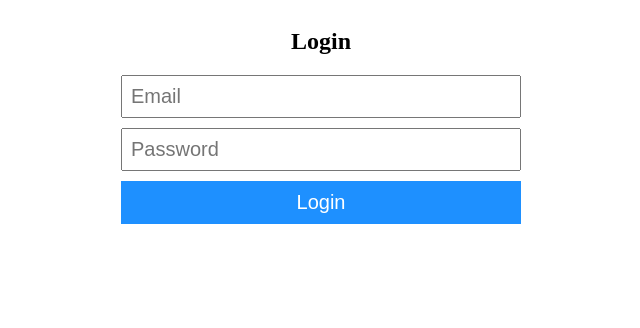
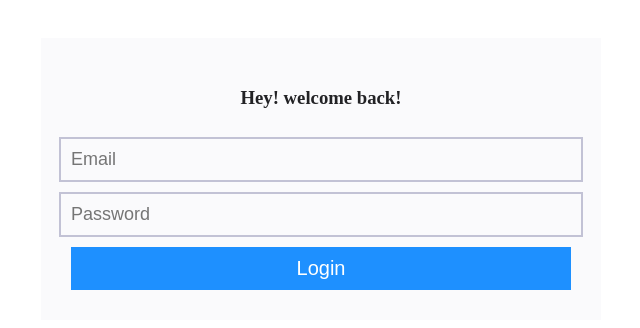
Before and after one commit to 0Kwanele0/Recruiter, a Next.js app in the folder client/: page /login in a window 1280 px wide. Shown: the top 328 px of the page, without its empty margins (319-959 px from the left). Built offline with nearby package versions, Linux system fonts and the light colour scheme.

Commit message:
edited login form

```diff
--- a/client/pages/login/index.jsx
+++ b/client/pages/login/index.jsx
@@ -31,8 +31,8 @@ function Login() {
 
   return (
     <div className={styles.container}>
-      <h2>Login</h2>
       <form onSubmit={handleSubmit(onSubmit)} action="submit">
+        <h3>Hey! welcome back!</h3>
         <input
           {...register("email", { required: true })}
           type="email"
--- a/client/styles/login.module.scss
+++ b/client/styles/login.module.scss
@@ -3,17 +3,29 @@
   flex-direction: column;
   align-items: center;
   form {
-    max-width: 400px;
-    width: 100%;
+    font-family: inherit;
+    gap: 10px;
+    background-color: rgb(250, 250, 252);
+    padding: 30px;
     display: flex;
     flex-direction: column;
-    font-family: inherit;
-    gap: 10px;
+    align-items: center;
+    margin-top: 30px;
+    width: 500px;
+    h3 {
+      color: rgb(34, 34, 37);
+    }
     input {
-      font-size: 20px;
-      padding: 8px;
+      font-weight: 200;
+      width: 100%;
+      font-size: 18px;
+      padding: 10px;
+      border-radius: 0px;
+      background-color: transparent;
+      border: 2px solid rgba(79, 79, 134, 0.329);
     }
     button {
+      width: 100%;
       background-color: dodgerblue;
       font-size: 20px;
       color: white;
```
